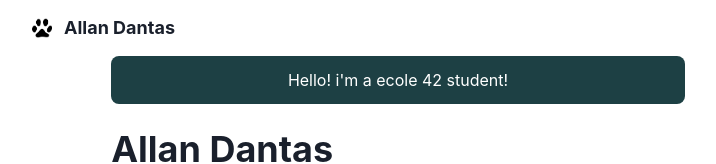
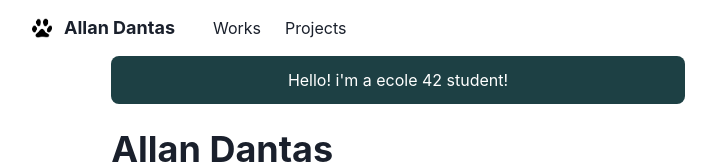
Before and after one commit to AllanDantas21/portfolio_website, a Next.js app: page / in a window 1280 px wide. Shown: the top 164 px of the page, without its empty margins (242-958 px from the left). Built offline with nearby package versions, Linux system fonts and the light colour scheme.

Commit message:
debug navbar error

```diff
--- a/components/navbar.js
+++ b/components/navbar.js
@@ -14,23 +14,20 @@ import {
     IconButton,
     useColorModeValue
 } from '@chakra-ui/react'
-import { HamburgerIcon, HumburgerIcon } from '@chakra-ui/icons'
-import { Children } from 'react'
+import { HamburgerIcon } from '@chakra-ui/icons'
 
-const LinkItem = ({ href, path, Children }) => {
+const LinkItem = ({ href, path, children }) => {
     const active = path === href
     const inactiveColor = useColorModeValue('gray.800', 'whiteAlpha.900')
     return (
         <NextLink legacyBehavior href={href}>
-            <a>
             <Link
               p={2}
               bg={active ? 'glassTeal' : undefined}
               color = {active ? '#202023' : inactiveColor}
-            >
-            {Children}
+              >
+            {children}
             </Link>
-            </a>
         </NextLink>
     )
 }
@@ -68,16 +65,17 @@ const Navbar = props => {
             flexGrow={1}
             mt={{base: 4, nmd: 0}}
             >
-                <LinkItem href="/works" path={path}>
+                <LinkItem  href="/works" path={path}>
                 Works
+                </LinkItem>
+                <LinkItem  href="/Projects" path={path}>
+                Projects
                 </LinkItem>
             </Stack>
             <Box flex={1} align="right">
                 <Box ml={2} display={{base: 'inline-block', md: 'none'}}>
                     <Menu>
-                        <MenuButton as={IconButton} icon={<HamburgerIcon />} variant="outline" aria-label="Options">
-
-                        </MenuButton>
+                        <MenuButton as={IconButton} icon={<HamburgerIcon />} variant="outline" aria-label="Options" />
                     </Menu>
                 </Box>
             </Box>
@@ -85,5 +83,4 @@ const Navbar = props => {
         </Box>
     )
 }
-
 export default Navbar
```
